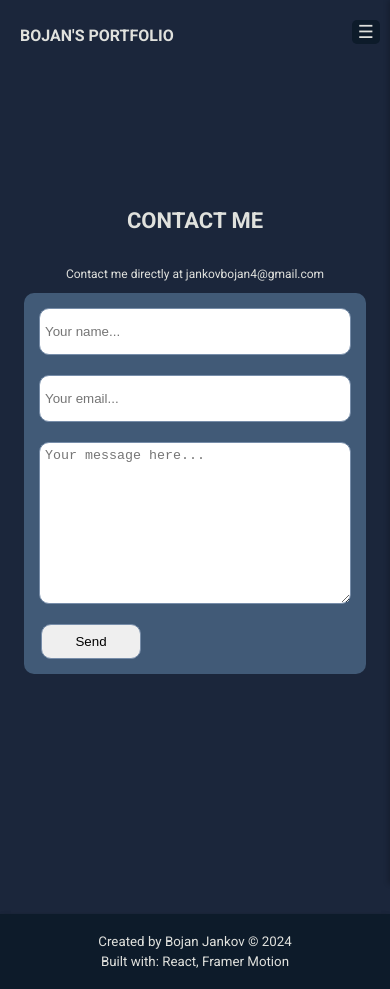
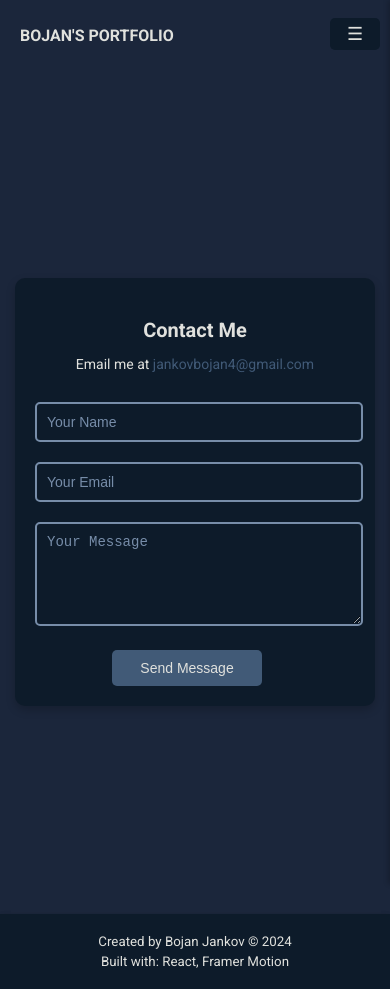
Before and after one commit to BojanJankov/bojans-portfolio, a React (Vite) app: page /contact in a window 390 px wide. Built offline with nearby package versions, Linux system fonts and the light colour scheme.

Commit message:
updated contact form and contact page, update responsive hamburger menu ui

```diff
--- a/src/Components/Contact/Contact.css
+++ b/src/Components/Contact/Contact.css
@@ -1,100 +1,167 @@
-#Contact {
-  padding: 70px 0;
-  display: flex;
-  flex-direction: column;
-  align-items: center;
+/* General Styling */
+/* body {
+  font-family: "Arial", sans-serif;
+  background-color: var(--background-color);
+  color: var(--font-color);
+  margin: 0;
+  padding: 0;
+} */
+
+/* Contact Section */
+#contact {
+  padding: 60px 20px;
+  text-align: center;
+}
+
+.contact-container {
+  max-width: 500px;
+  margin: auto;
+  background: var(--header-footer-color);
+  padding: 30px;
+  border-radius: 10px;
+  box-shadow: 0px 4px 10px rgba(0, 0, 0, 0.2);
+}
+
+/* Headings */
+h1 {
+  font-size: 28px;
+  margin-bottom: 10px;
   color: var(--font-color);
 }
 
-#Contact h1 {
-  font-size: 40px;
+p {
+  font-size: 16px;
+  margin-bottom: 20px;
   color: var(--font-color);
 }
 
-.contact-form-container {
-  padding: 50px;
-  border-radius: 10px;
-  background-color: var(--light-blue-color);
+p a {
+  color: var(--light-blue-color);
+  text-decoration: none;
 }
 
-.contact-form-container form {
-  display: flex;
-  flex-direction: column;
-  align-items: center;
-  gap: 20px;
+p a:hover {
+  text-decoration: underline;
 }
 
-.form input {
-  width: 300px;
-  height: 35px;
-  padding: 5px;
-  border: 1px solid var(--border-color);
-  border-radius: 10px;
+/* Contact Form */
+.contact-form-container {
+  width: 95%;
 }
 
-.form textarea {
-  width: 300px;
-  height: 150px;
-  padding: 5px;
-  border: 1px solid var(--border-color);
-  border-radius: 10px;
+form {
+  width: 100%;
 }
 
-.submit-form-button-div {
+.button-div {
+  width: 100%;
   display: flex;
-  width: 308px;
-  justify-content: start;
+  justify-content: center;
 }
 
-.form button {
-  width: 100px;
-  height: 35px;
-  border-radius: 10px;
-  border: 1px solid var(--border-color);
-  cursor: pointer;
+input,
+textarea {
+  width: 100%;
+  padding: 12px;
+  margin: 10px 0;
+  border: 2px solid var(--border-color);
+  background-color: transparent;
+  color: var(--font-color);
+  font-size: 16px;
+  border-radius: 5px;
+  outline: none;
+  transition: border-color 0.3s ease-in-out;
 }
 
-.form button:hover {
-  transition: 0.3s ease-out;
-  transform: translate(0.1rem, -0.1rem);
-  background-color: var(--border-color);
-  border: 1px solid var(--font-color);
+input::placeholder,
+textarea::placeholder {
+  color: var(--border-color);
 }
 
-@media only screen and (max-width: 440px) {
-  #Contact {
-    padding: 25px 0px 150px 0px;
+input:focus,
+textarea:focus {
+  border-color: var(--light-blue-color);
+}
+
+/* Submit Button */
+button {
+  width: 150px;
+  display: block; /* Makes sure the button takes up the full width */
+  margin-top: 10px; /* Adds space between inputs and button */
+  padding: 12px;
+  text-align: center;
+  background-color: var(--light-blue-color);
+  color: var(--font-color);
+  border: none;
+  border-radius: 5px;
+  font-size: 16px;
+  cursor: pointer;
+  transition: background 0.3s ease-in-out;
+}
+
+button:hover {
+  background-color: var(--border-color);
+}
+
+button:disabled {
+  background-color: #6c757d;
+  cursor: not-allowed;
+}
+
+/* Success/Error Message */
+.state-message {
+  margin-top: 10px;
+  font-size: 14px;
+  font-weight: bold;
+}
+
+/* Responsive Design */
+@media (max-width: 768px) {
+  #contact {
+    padding: 40px 15px;
   }
 
-  #Contact h1 {
-    font-size: 28px;
+  .contact-container {
+    max-width: 90%;
+    padding: 20px;
   }
 
-  #Contact p {
-    text-align: center;
+  h1 {
+    font-size: 24px;
+  }
+
+  p {
     font-size: 14px;
   }
 
-  .contact-form-container {
-    padding: 25px;
+  input,
+  textarea {
+    padding: 10px;
+    font-size: 14px;
+  }
+
+  button {
+    font-size: 14px;
+    padding: 10px;
   }
 }
 
-@media only screen and (max-width: 400px) {
-  #Contact {
-    padding: 25px 0px 150px 0px;
+@media (max-width: 480px) {
+  h1 {
+    font-size: 20px;
   }
 
-  #Contact h1 {
-    font-size: 22px;
+  p {
+    font-size: 14px;
   }
 
-  #Contact p {
-    text-align: center;
-    font-size: 12px;
+  input,
+  textarea {
+    font-size: 14px;
   }
 
-  .contact-form-container {
-    padding: 15px;
+  button {
+    font-size: 14px;
+    padding: 10px;
   }
 }
--- a/src/Components/Contact/Contact.tsx
+++ b/src/Components/Contact/Contact.tsx
@@ -1,95 +1,83 @@
-import "./Contact.css";
-import { useState } from "react";
+import { useState, useRef } from "react";
 import emailjs from "@emailjs/browser";
+import "./Contact.css"; // Import the CSS file
 
 function Contact() {
   const [isSubmitting, setIsSubmitting] = useState(false);
   const [stateMessage, setStateMessage] = useState("");
   const [emailValue, setEmailValue] = useState("");
   const [messageValue, setMessageValue] = useState("");
+  const formRef = useRef<HTMLFormElement>(null);
 
-  const sendEmail = (e: any) => {
-    e.persist();
+  const sendEmail = (e: React.FormEvent<HTMLFormElement>) => {
     e.preventDefault();
     setIsSubmitting(true);
+
     emailjs
       .sendForm(
         "service_wbjd1eo",
         "template_z038dyg",
-        e.target,
+        formRef.current as HTMLFormElement,
         "q0coeJo7Am3YgNXSZ"
       )
       .then(
-        (result) => {
-          console.log(result);
-          setStateMessage("Your message is successfully send!");
+        () => {
+          setStateMessage("Your message has been successfully sent!");
           setIsSubmitting(false);
           setEmailValue("");
           setMessageValue("");
-          setTimeout(() => {
-            setStateMessage("");
-          }, 5000); // hide message after 5 seconds
+          formRef.current?.reset();
         },
-        (error) => {
-          console.log(error);
-          setStateMessage("Something went wrong, please try again later");
+        () => {
+          setStateMessage("Something went wrong, please try again later.");
           setIsSubmitting(false);
-          setTimeout(() => {
-            setStateMessage("");
-          }, 5000); // hide message after 5 seconds
         }
       );
+  };
 
-    // Clears the form after sending the email
-    e.target.reset();
-  };
   return (
-    <section id="Contact">
-      <h1>CONTACT ME</h1>
-      <p>Contact me directly at jankovbojan4@gmail.com</p>
+    <section id="contact">
+      <div className="contact-container">
+        <h1>Contact Me</h1>
+        <p>
+          Email me at{" "}
+          <a href="mailto:jankovbojan4@gmail.com">jankovbojan4@gmail.com</a>
+        </p>
+
         <div className="contact-form-container">
-        <form
-          className="form"
-          onSubmit={
-            messageValue !== "" && emailValue !== "" ? sendEmail : undefined
-          }
-        >
+          <form ref={formRef} onSubmit={sendEmail}>
             <input
               type="text"
-            className="user-input"
               name="from_name"
-            placeholder="Your name..."
+              placeholder="Your Name"
+              required
             />
             <input
               type="email"
-            className="email-input"
               name="user_email"
-            placeholder="Your email..."
+              placeholder="Your Email"
               value={emailValue}
-            onChange={(e) => {
-              setEmailValue(e.target.value);
-            }}
+              onChange={(e) => setEmailValue(e.target.value)}
+              required
             />
             <textarea
               name="message"
-            className="message-input"
-            placeholder="Your message here..."
+              placeholder="Your Message"
+              rows={5}
               value={messageValue}
-            onChange={(e) => {
-              setMessageValue(e.target.value);
-            }}
+              onChange={(e) => setMessageValue(e.target.value)}
+              required
             ></textarea>
-          <div className="submit-form-button-div">
-            <button
-              className="submit-form-button"
-              type="submit"
-              disabled={isSubmitting}
-            >
-              Send
+
+            <div className="button-div">
+              <button type="submit" disabled={isSubmitting}>
+                {isSubmitting ? "Sending..." : "Send Message"}
               </button>
             </div>
-          {stateMessage && <p>{stateMessage}</p>}
+
+            {stateMessage && <p className="state-message">{stateMessage}</p>}
           </form>
+        </div>
       </div>
     </section>
   );
--- a/src/Components/Navbar/Navbar.css
+++ b/src/Components/Navbar/Navbar.css
@@ -92,14 +92,16 @@
 
   button.menu-button {
     position: absolute;
-    top: 20px;
+    top: 8px;
+    width: 50px;
     right: 10px;
-    font-size: 18px;
+    font-size: 16px;
     background-color: var(--header-footer-color);
     color: var(--font-color);
     border: none;
     cursor: pointer;
     border-radius: 5px;
+    padding: 5px;
   }
 
   .navigation ul {
@@ -157,7 +159,8 @@
 
   button.menu-button {
     position: absolute;
-    top: 20px;
+    top: 8px;
+    width: 50px;
     right: 10px;
     font-size: 18px;
     background-color: var(--header-footer-color);
```
Lines whose indentation alone changed are shown as unchanged.
